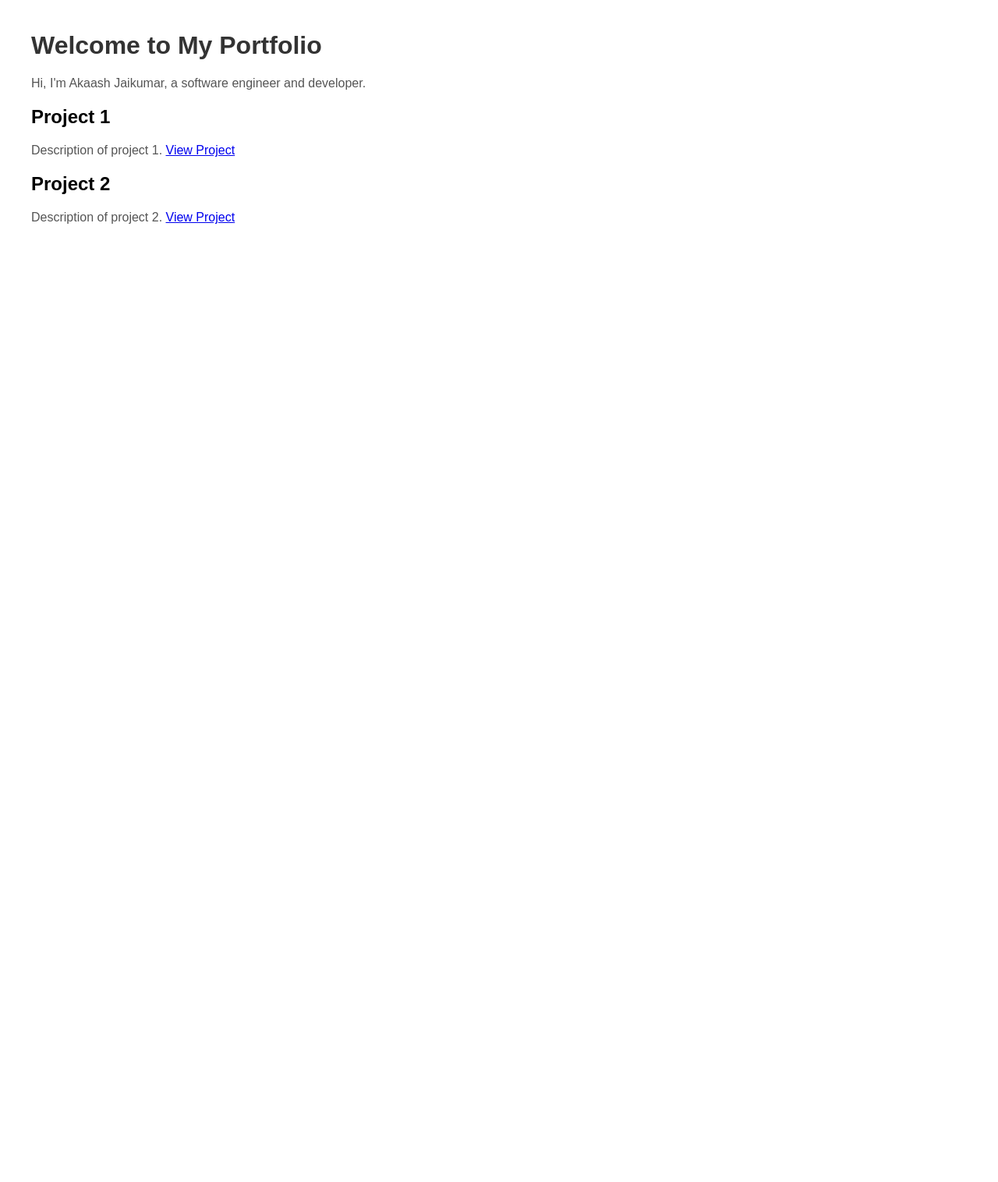
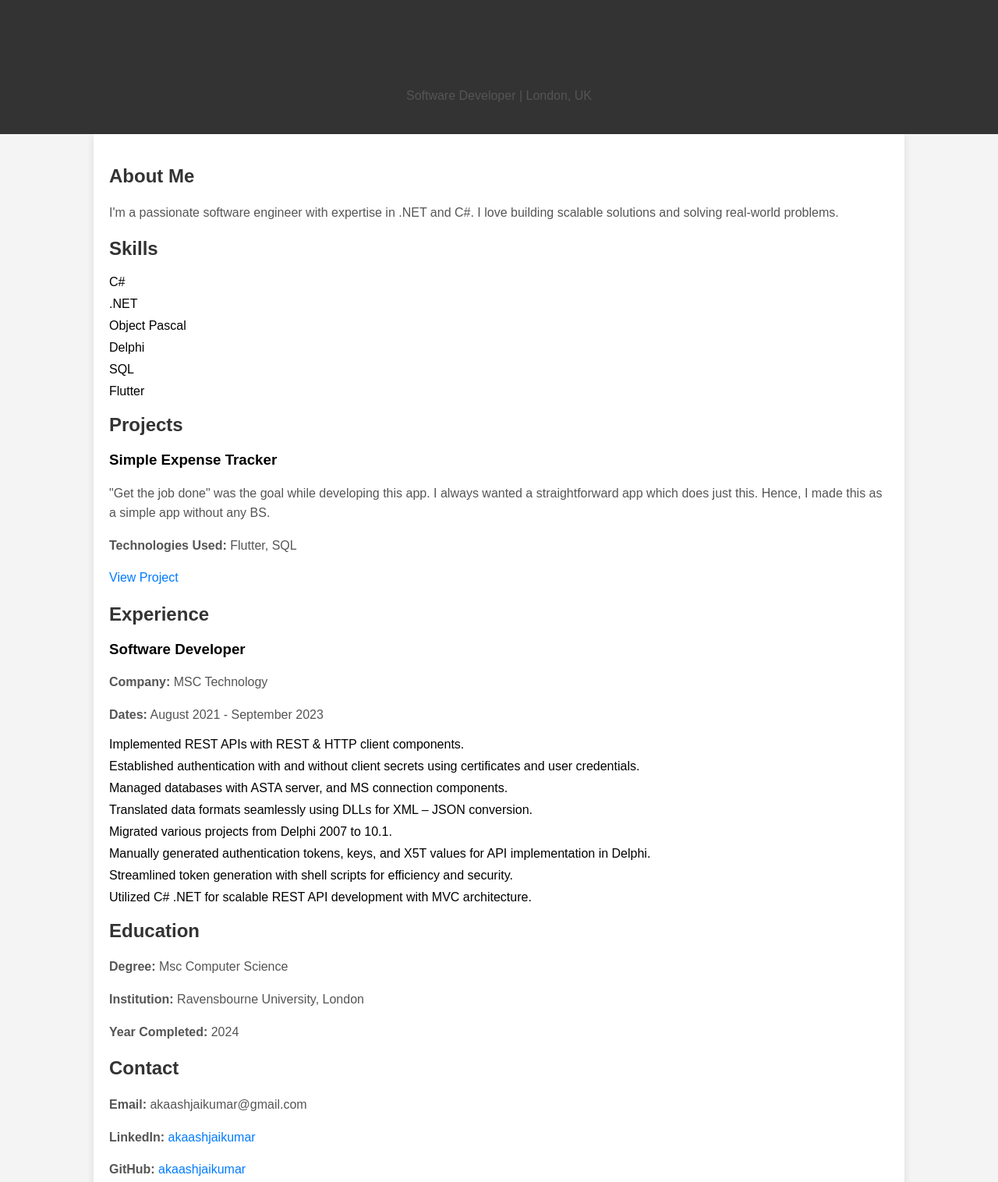
Before and after one commit to akaashjaikumar/akaashjaikumar.github.io, a plain HTML site: page index.html in a window 1280 px wide. Shown: the top 1516 px of the page at 78% size. Before the commit the page ends 800 px from the top, so only its background shows below. Drawn offline with Linux system fonts and the light colour scheme.

Commit message:
Added personal portfolio

```diff
--- a/index.html
+++ b/index.html
@@ -4,24 +4,124 @@
     <meta charset="UTF-8">
     <meta name="viewport" content="width=device-width, initial-scale=1.0">
     <meta http-equiv="X-UA-Compatible" content="ie=edge">
-    <title>My Portfolio</title>
+    <title>Akaash Jaikumar | Software Developer</title>
     <style>
-        body { font-family: Arial, sans-serif; margin: 40px; }
-        h1 { color: #333; }
-        p { color: #555; }
-        .portfolio-item { margin-bottom: 20px; }
+        body {
+            font-family: Arial, sans-serif;
+            margin: 0;
+            padding: 0;
+            background-color: #f4f4f4;
+        }
+        header {
+            background-color: #333;
+            color: #fff;
+            padding: 20px;
+            text-align: center;
+        }
+        section {
+            margin: 20px;
+        }
+        h1, h2 {
+            color: #333;
+        }
+        h1 {
+            font-size: 36px;
+        }
+        h2 {
+            font-size: 24px;
+        }
+        p {
+            color: #555;
+            line-height: 1.6;
+        }
+        .container {
+            max-width: 1000px;
+            margin: 0 auto;
+            padding: 20px;
+            background-color: #fff;
+            box-shadow: 0 2px 10px rgba(0, 0, 0, 0.1);
+        }
+        ul {
+            list-style: none;
+            padding: 0;
+        }
+        li {
+            margin-bottom: 10px;
+        }
+        a {
+            color: #007BFF;
+            text-decoration: none;
+        }
+        footer {
+            background-color: #333;
+            color: #fff;
+            padding: 20px;
+            text-align: center;
+        }
     </style>
 </head>
 <body>
-    <h1>Welcome to My Portfolio</h1>
-    <p>Hi, I'm Akaash Jaikumar, a software engineer and developer.</p>
-    <div class="portfolio-item">
-        <h2>Project 1</h2>
-        <p>Description of project 1. <a href="https://example.com">View Project</a></p>
+
+<header>
+    <h1>Akaash Jaikumar</h1>
+    <p>Software Developer | London, UK</p>
+</header>
+
+<section class="container">
+    <h2>About Me</h2>
+    <p>I'm a passionate software engineer with expertise in .NET and C#. I love building scalable solutions and solving real-world problems.</p>
+
+    <h2>Skills</h2>
+    <ul>
+        <li>C#</li>
+        <li>.NET</li>
+        <li>Object Pascal</li>
+        <li>Delphi</li>
+        <li>SQL</li>
+        <li>Flutter</li>
+    </ul>
+
+    <h2>Projects</h2>
+    <div class="project">
+        <h3>Simple Expense Tracker</h3>
+        <p>"Get the job done" was the goal while developing this app. I always wanted a straightforward app which does just this. Hence, I made this as a simple app without any BS.</p>
+        <p><strong>Technologies Used:</strong> Flutter, SQL</p>
+        <p><a href="https://play.google.com/store/apps/details?id=com.decimium.simple_expense_tracker" target="_blank">View Project</a></p>
     </div>
-    <div class="portfolio-item">
-        <h2>Project 2</h2>
-        <p>Description of project 2. <a href="https://example.com">View Project</a></p>
+
+    <h2>Experience</h2>
+    <div class="experience">
+        <h3>Software Developer</h3>
+        <p><strong>Company:</strong> MSC Technology</p>
+        <p><strong>Dates:</strong> August 2021 - September 2023</p>
+        <ul>
+            <li>Implemented REST APIs with REST & HTTP client components.</li>
+            <li>Established authentication with and without client secrets using certificates and user credentials.</li>
+            <li>Managed databases with ASTA server, and MS connection components.</li>
+            <li>Translated data formats seamlessly using DLLs for XML – JSON conversion.</li>
+            <li>Migrated various projects from Delphi 2007 to 10.1.</li>
+            <li>Manually generated authentication tokens, keys, and X5T values for API implementation in Delphi.</li>
+            <li>Streamlined token generation with shell scripts for efficiency and security.</li>
+            <li>Utilized C# .NET for scalable REST API development with MVC architecture.</li>
+        </ul>
     </div>
+
+    <h2>Education</h2>
+    <div class="education">
+        <p><strong>Degree:</strong> Msc Computer Science</p>
+        <p><strong>Institution:</strong> Ravensbourne University, London</p>
+        <p><strong>Year Completed:</strong> 2024</p>
+    </div>
+
+    <h2>Contact</h2>
+    <p><strong>Email:</strong> akaashjaikumar@gmail.com</p>
+    <p><strong>LinkedIn:</strong> <a href="https://www.linkedin.com/in/akaashjaikumar/" target="_blank">akaashjaikumar</a></p>
+    <p><strong>GitHub:</strong> <a href="https://github.com/akaashjaikumar" target="_blank">akaashjaikumar</a></p>
+</section>
+
+<footer>
+    <p>&copy; 2024 Akaash Jaikumar. All Rights Reserved.</p>
+</footer>
+
 </body>
 </html>
```
